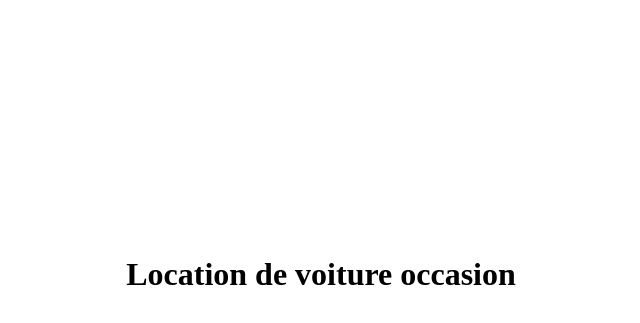
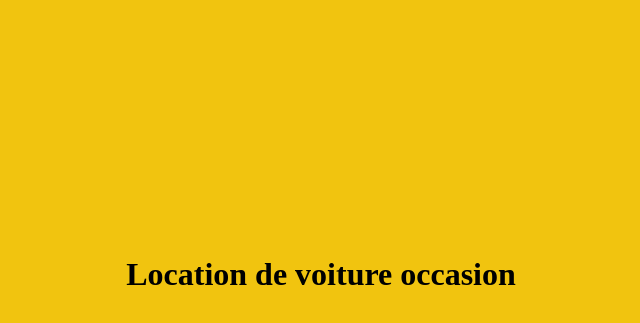
Before and after one commit to dorolyci4/LocationVoiture, a plain HTML site: page index.html in a window 1280 px wide. Shown: the part 5-328 px from the top of the page, without its empty margins (319-959 px from the left). Drawn offline with Linux system fonts and the light colour scheme.

Commit message:
modification de la couleur de fond

```diff
--- a/index.html
+++ b/index.html
@@ -2,7 +2,7 @@
 <head>
 <title> </title>
 </head>
-<body style="background-color:#labc9c">
+<body style="background-color:#f1c40f">
 <h1 style="padding-top:20%;padding-botton:20%; text-align:center;">Location de voiture occasion</h1>
 </body>
 </html>
```
